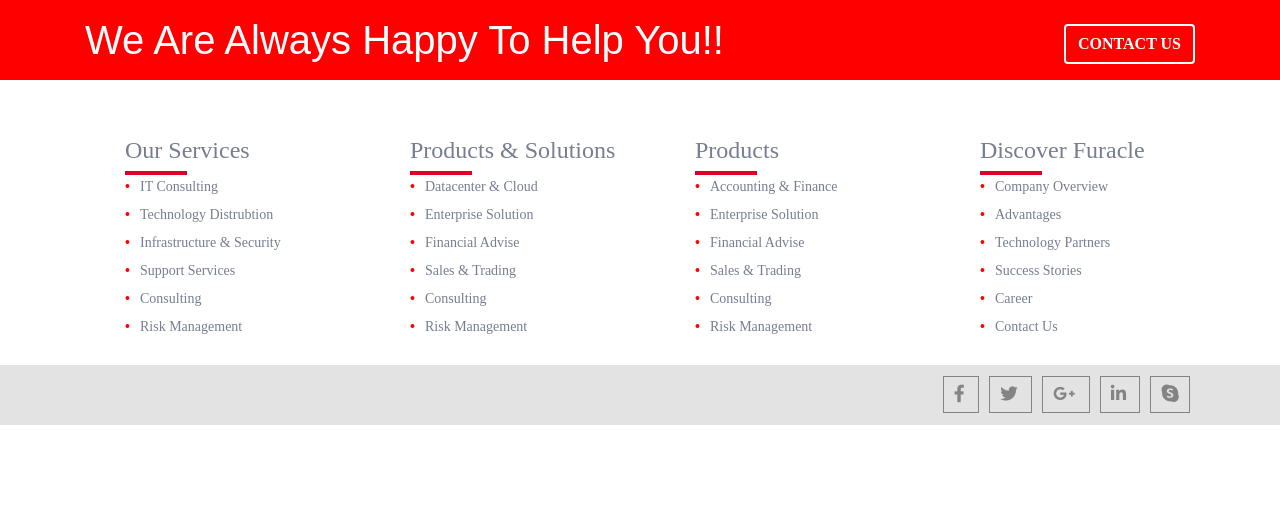
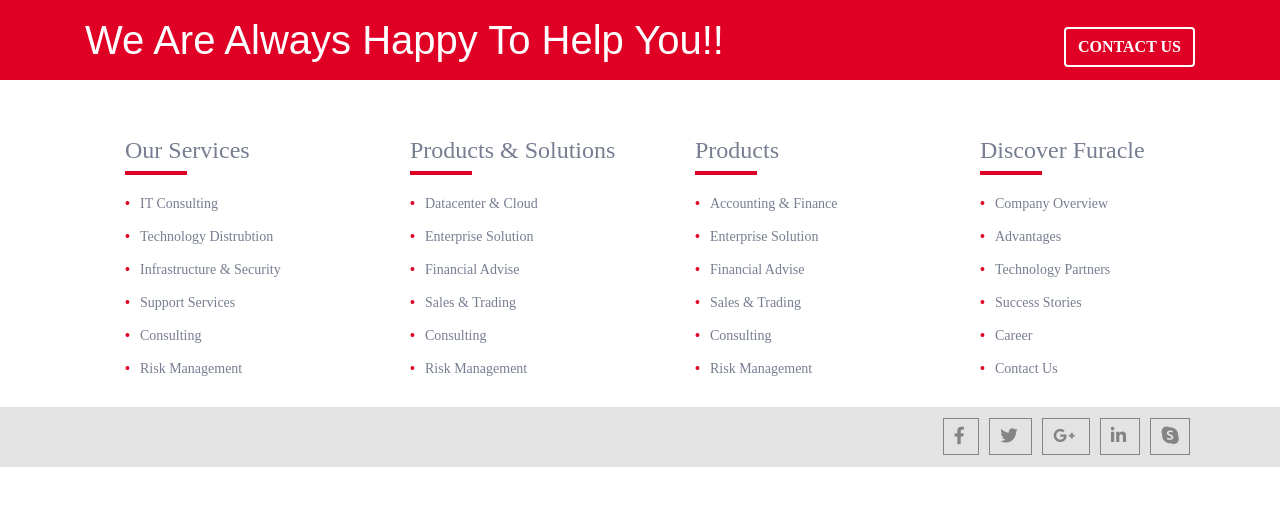
Before and after one commit to anshi2002/mehratest, a plain HTML site: page index.html in a window 1280 px wide. Drawn offline with nearby package versions, Linux system fonts and the light colour scheme.

Commit message:
color change

```diff
--- a/style.css
+++ b/style.css
@@ -1,10 +1,10 @@
 .navbar.navbar-expand-sm {
-  background-color: red;
+  background-color: #E00025;
 }
 
 .btn {
   color: white;
-  background-color: red;
+  background-color: #E00025;
   border: white;
   border: 2px solid white;
   font-weight: 700;
@@ -24,7 +24,8 @@
 }
 
 .btn:hover {
-  color: white;
+  color:#E00025 ;
+  background-color: white;
   text-decoration: none;
 }
 
@@ -42,10 +43,16 @@ ul {
 
 ul li::before {
   content: "•";
-  color: red;
+  color: #E00025;
   font-weight: bold;
   display: inline-block;
   width: 15px;
+}
+li {
+  margin-top: 5px;
+}
+.section-title {
+  margin-bottom: 25px;
 }
 
 .col-md-12.py-5 {
```
